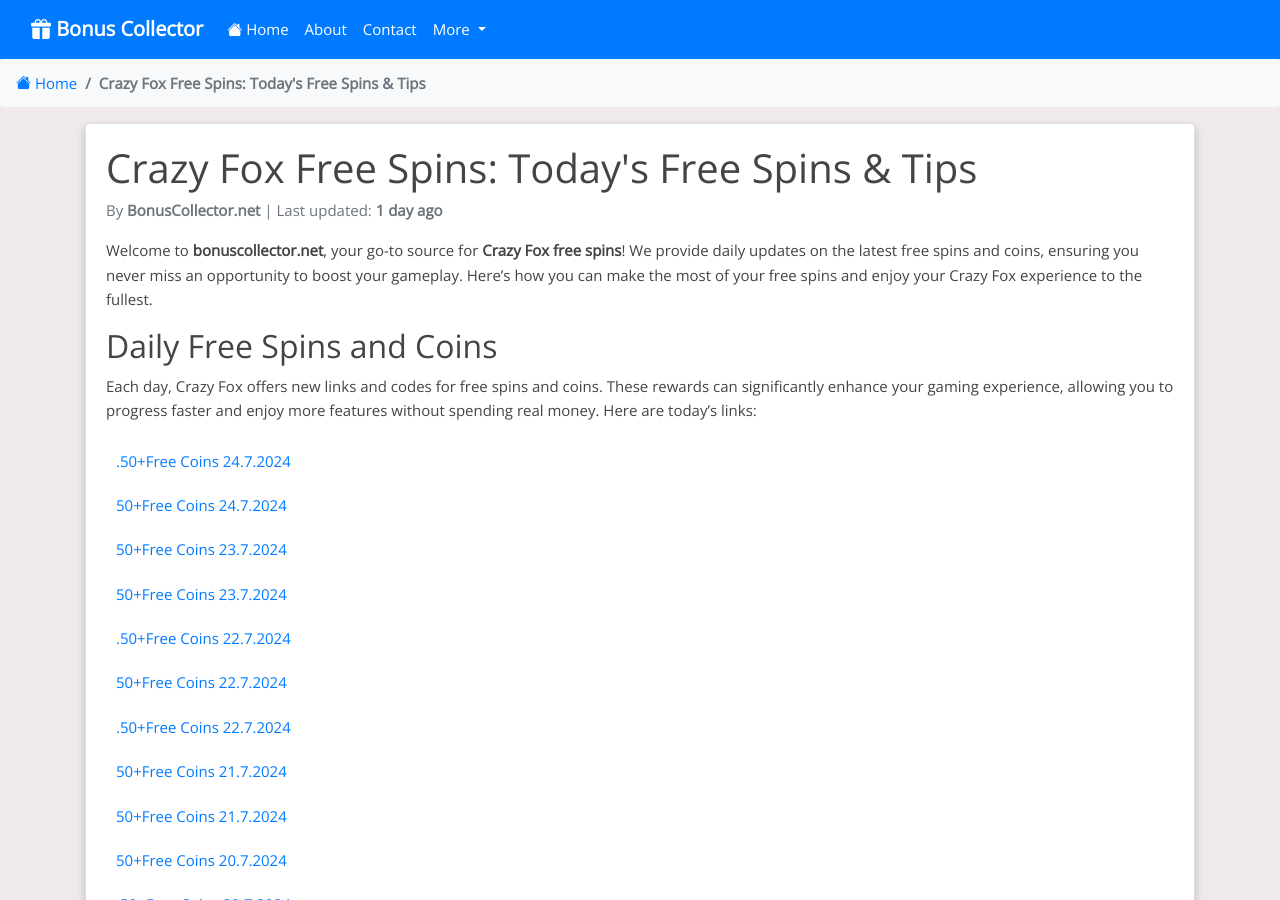
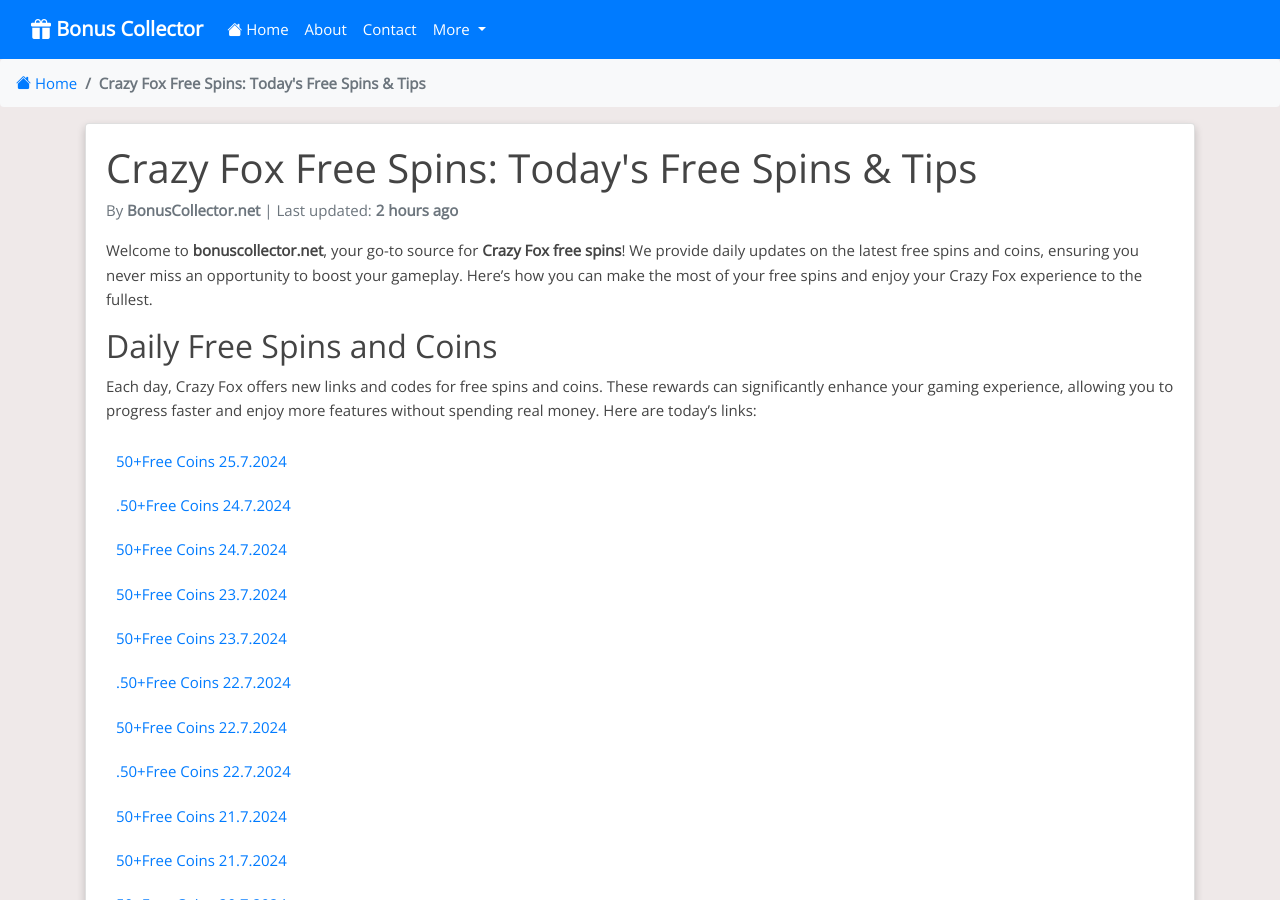
Before and after one commit to Prollad99/bs-net, a Jekyll site: the page built from _posts/2024-07-04-crazy-fox.md, in a window 1280 px wide and 900 px high. Built offline with Jekyll 4.4.1, drawn with Linux system fonts in a browser that asks for light colours; nearby versions of some CDN libraries; comment, search, counter and statistics services are not loaded.

Commit message:
Update crazy-fox reward links and last modified date

```diff
--- a/_data/include_files.yml
+++ b/_data/include_files.yml
@@ -20,7 +20,7 @@
   last_modified: 2024-07-25 04:13:09
 
 crazy-fox.html:
-  last_modified: 2024-07-24 10:36:47
+  last_modified: 2024-07-25 10:11:25
 
 piggy-go.html:
   last_modified: 2024-07-24 16:39:23
--- a/_includes/crazy-fox.html
+++ b/_includes/crazy-fox.html
@@ -1,4 +1,5 @@
 <html><body><div class="reward"><ul>
+<li><a href="https://rwys.xyz/?code=FKvp">50+free coins 25.7.2024</a></li>
 <li><a href="https://rwys.xyz/?code=FHs6">.50+free coins 24.7.2024</a></li>
 <li><a href="https://rwys.xyz/?code=FJu5">50+free coins 24.7.2024</a></li>
 <li><a href="https://rwys.xyz/?code=FGrj">50+free coins 23.7.2024</a></li>
--- a/links-json/crazy-fox.json
+++ b/links-json/crazy-fox.json
@@ -1,4 +1,8 @@
 [
+  {
+    "href": "https://rwys.xyz/?code=FKvp",
+    "text": "50+free coins 25.7.2024"
+  },
   {
     "href": "https://rwys.xyz/?code=FHs6",
     "text": ".50+free coins 24.7.2024"
```
